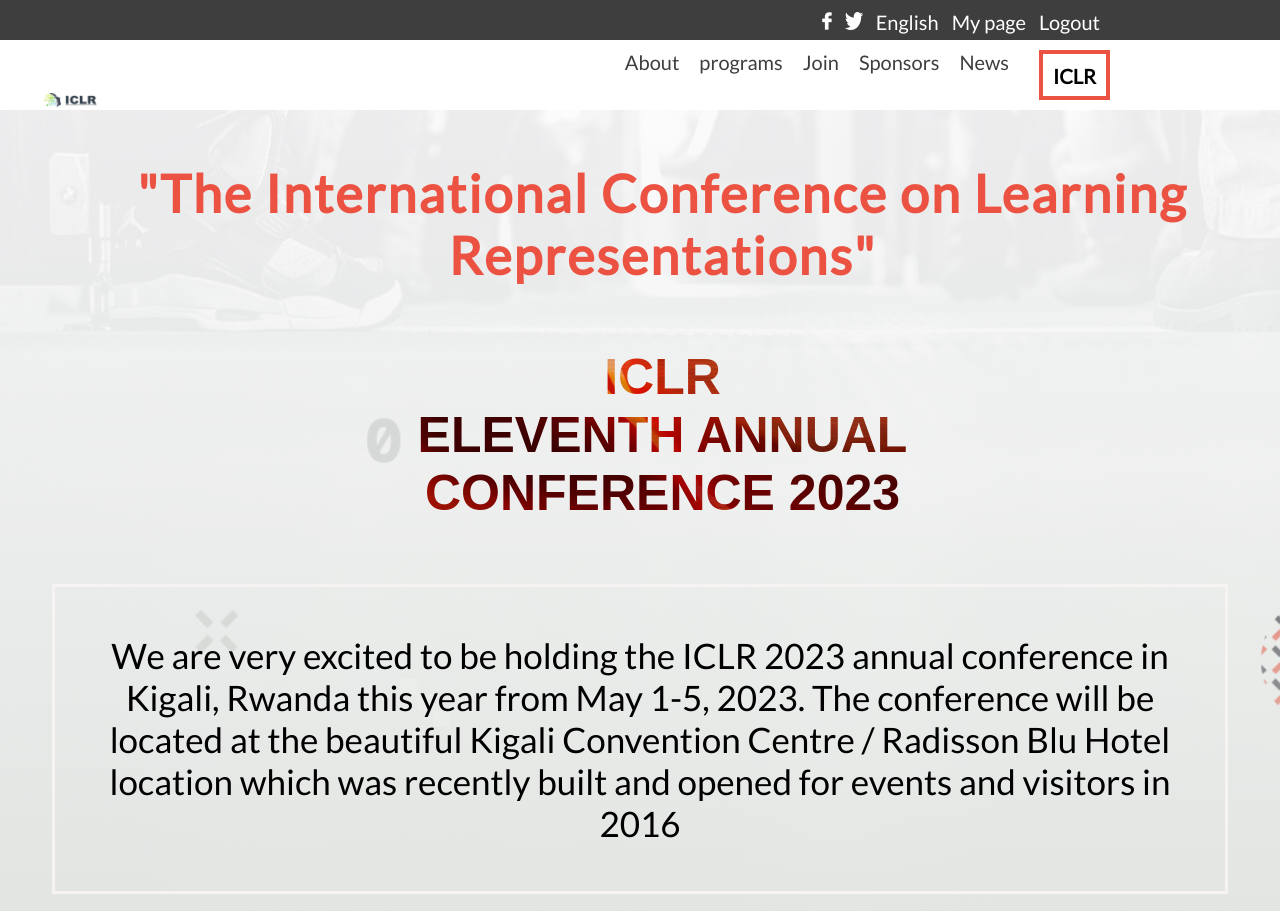
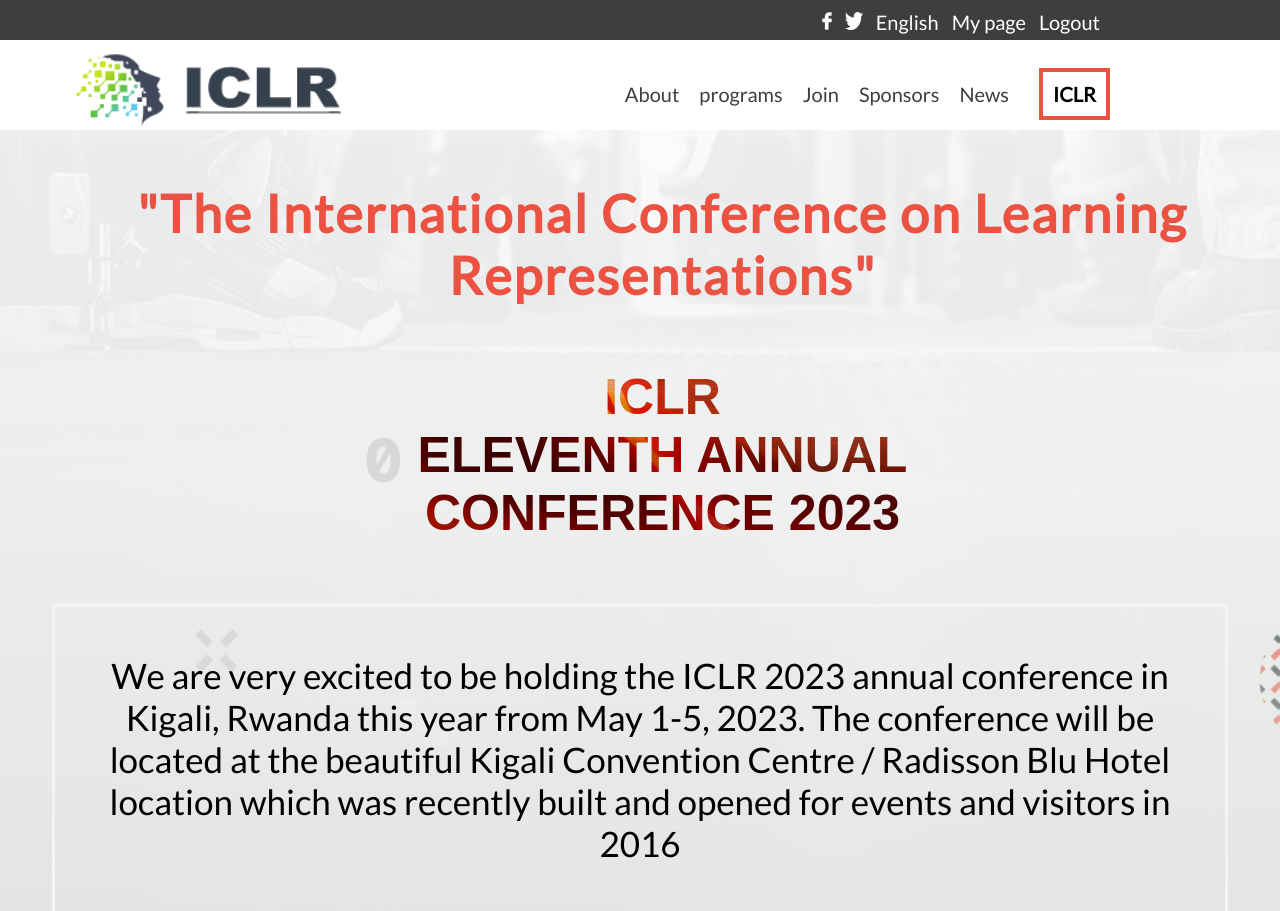
Before and after one commit to Christelle-12/Capstone-project-1, a website: page index.html in a window 1280 px wide. Shown: the top 911 px of the page. Drawn offline with Linux system fonts and the light colour scheme.

Commit message:
Update CSS

```diff
--- a/about.css
+++ b/about.css
@@ -188,7 +188,7 @@
       ),
       rgba(153, 48, 22, 0.6)
     ),
-    url(images/programs/2019.jpg);
+    url(./images/2019.jpg);
   background-size: cover;
   background-position: center center;
   background-clip: initial;
@@ -221,7 +221,7 @@
         0.6
       )
     ),
-    url(images/programs/2022alt.jpeg);
+    url(./images/2022alt.jpeg);
   background-size: cover;
   background-position: center center;
   background-clip: initial;
--- a/style.css
+++ b/style.css
@@ -95,14 +95,15 @@
   position: relative;
 }
 
-.nav span .logo {
+/* .nav span .logo {
   padding-left: 15%;
-}
+} */
 
 .nav .logo img {
   padding-top: 1.3rem;
   padding-left: 1.3rem;
   width: 100%;
+  margin-left: 3rem;
 }
 
 .hero-container {
@@ -349,9 +350,11 @@
     display: flex;
     justify-content: space-between;
     align-items: flex-end;
-    gap: 50rem;
+    gap: 5rem;
     background-color: #fff;
     padding-left: 3rem;
+    width: 100%;
+    box-sizing: border-box;
   }
 
   .nav {
@@ -400,6 +403,7 @@
 
   .desk {
     display: flex;
+    justify-content: flex-end;
   }
 
   .menu-list {
@@ -409,6 +413,7 @@
     width: 80%;
     justify-content: flex-end;
     padding-right: 17rem;
+    align-items: baseline;
   }
 
   .menu-list li {
@@ -422,7 +427,8 @@
   .event1 {
     border: 4.5px solid var(--secondaryColor);
     width: 70%;
-    height: 5rem;
+
+    /* height: 5rem; */
     font-size: 2rem;
     font-weight: 700;
     box-sizing: border-box;
```
Also changed, not shown: README.md.
